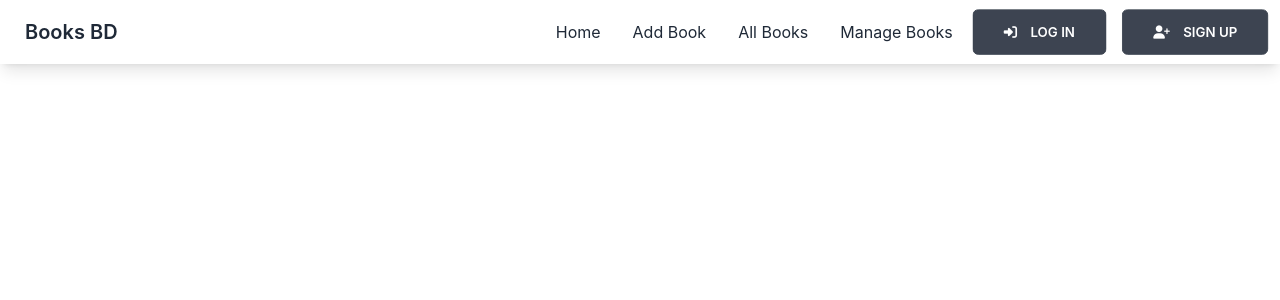
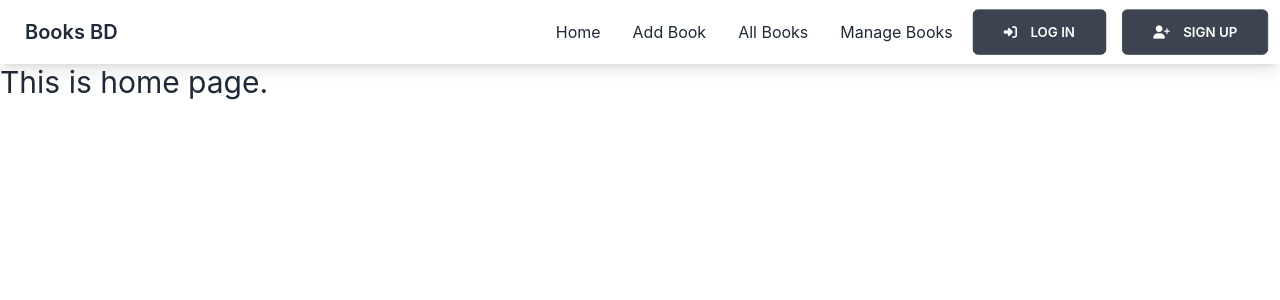
Before and after one commit to rumon5h/book-inventory-client, a React (Create React App) app: page / in a window 1280 px wide. Shown: the top 300 px of the page. Built offline with nearby package versions, Linux system fonts and the light colour scheme.

Commit message:
404 page implementation done

```diff
--- a/src/App.js
+++ b/src/App.js
@@ -1,9 +1,17 @@
+import { Route, Routes } from "react-router-dom";
+import Error from "./components/Error/Error";
+import Home from "./components/Home/Home";
 import Navbar from "./components/Navbar/Navbar";
 
 function App() {
   return (
-    <div>
+    <div className="max-w-7xl mx-auto">
       <Navbar/>
+      <Routes>
+        <Route path="/" element={<Home/>}></Route>
+        <Route path="/home" element={<Home/>}></Route>
+        <Route path="*" element={<Error/>}></Route>
+      </Routes>
     </div>
   );
 }
--- a/src/components/Error/Error.js
+++ b/src/components/Error/Error.js
@@ -2,8 +2,8 @@ import React from 'react';
 
 const Error = () => {
     return (
-        <div>
-
+        <div className='flex justify-center items-center'>
+            <h3  className='text-2xl mt-5'><span className='text-red-700 '>404</span> || Page Not Found!</h3>
         </div>
     );
 };
--- a/src/components/Home/Home.js
+++ b/src/components/Home/Home.js
@@ -3,7 +3,7 @@ import React from 'react';
 const Home = () => {
     return (
         <div>
-
+   <h1 className="text-3xl">This is home page.</h1>
         </div>
     );
 };
```
